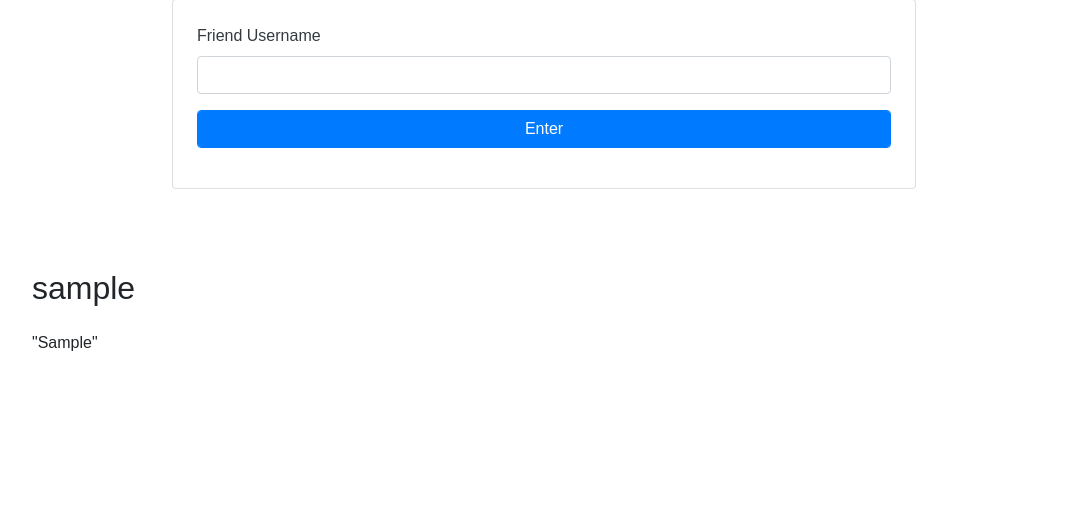
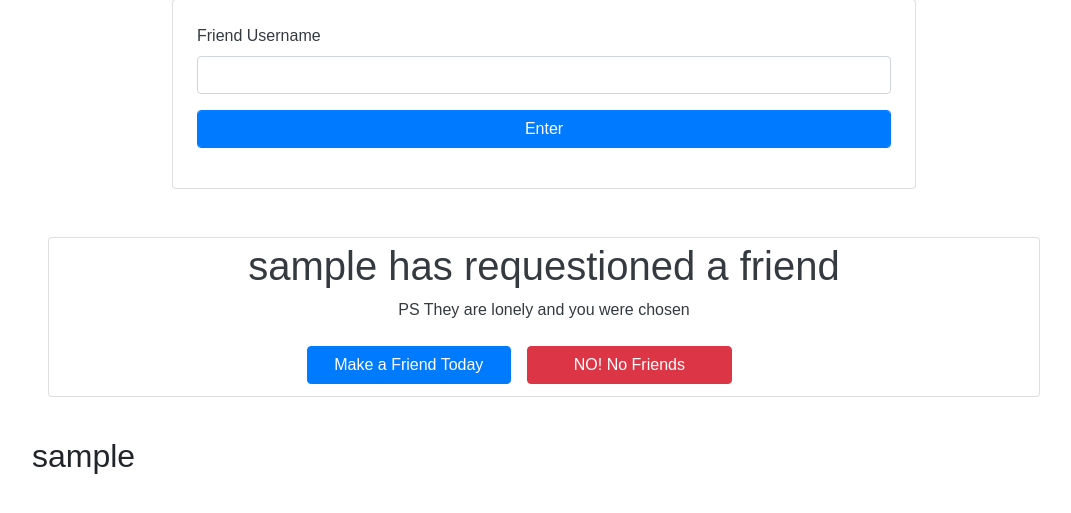
Before and after one commit to Corbanator/growtobeme, a CodeIgniter 4 app: template app/Views/friends.php in a window 1280 px wide. Shown: the part 183-696 px from the top of the page, without its empty margins (96-1167 px from the left). Run offline with PHP 8.4 and a stand-in for CodeIgniter, Linux system fonts and the light colour scheme; the template is opened without the code that fills it: most values are stand-ins (such as "Sample title", 1, 10 or a date in 2020); some libraries are stand-ins or nearby versions.

Commit message:
Visible friend requests

```diff
--- a/app/Views/friends.php
+++ b/app/Views/friends.php
@@ -24,7 +24,7 @@
     <?php if (count($scores) < 1) : ?>
         <div class="container text-center w-75">
             <svg xmlns="http://www.w3.org/2000/svg" width="32" height="32" fill="currentColor" class="bi bi-arrow-up-circle" viewBox="0 0 16 16">
-                <path fill-rule="evenodd" d="M1 8a7 7 0 1 0 14 0A7 7 0 0 0 1 8zm15 0A8 8 0 1 1 0 8a8 8 0 0 1 16 0zm-7.5 3.5a.5.5 0 0 1-1 0V5.707L5.354 7.854a.5.5 0 1 1-.708-.708l3-3a.5.5 0 0 1 .708 0l3 3a.5.5 0 0 1-.708.708L8.5 5.707V11.5z"/>
+                <path fill-rule="evenodd" d="M1 8a7 7 0 1 0 14 0A7 7 0 0 0 1 8zm15 0A8 8 0 1 1 0 8a8 8 0 0 1 16 0zm-7.5 3.5a.5.5 0 0 1-1 0V5.707L5.354 7.854a.5.5 0 1 1-.708-.708l3-3a.5.5 0 0 1 .708 0l3 3a.5.5 0 0 1-.708.708L8.5 5.707V11.5z" />
             </svg>
             <h2>Find Friends</h2>
         </div>
@@ -32,15 +32,12 @@
 <?php endif ?>
 
 
-<?php if (isset($pendingFreinds)) : ?>
- <p><?=json_encode($pendingFreinds) ?></p>
-<?php endif ?>
-
 <?= $this->endSection() ?>
 
 <?= $this->section('menu') ?>
+<link rel="stylesheet" href="style.css">
 <script src="scripts.js"></script>
-    <div style="mt-0">
+<div class="mt-0">
     <div class="card p-4 mt-2 mb-5 w-75" style="margin-right: auto; margin-left: auto;">
         <form>
             <div class="form-group">
@@ -56,4 +53,17 @@
         </div>
     </div>
 </div>
+
+<?php if (isset($pendingFreinds)) : ?>
+    <?php foreach ($pendingFreinds as $friend) : ?>
+        <div class="card text-center p-1 mb-2">
+            <h1><?= $friend["username"] ?> has requestioned a friend</h1>
+            <p>PS They are lonely and you were chosen</p>
+            <div class="row w-50" style="margin-right: auto; margin-left:auto;">
+                <button class="col-sm-5 btn btn-primary m-2" onclick="makeFriends()">Make a Friend Today</button>
+                <button class="col-sm-5 btn btn-danger m-2" onclick="removeListItem()">NO! No Friends</button>
+            </div>
+        </div>
+    <?php endforeach ?>
+<?php endif ?>
 <?= $this->endSection() ?>
--- a/public/scripts.js
+++ b/public/scripts.js
@@ -29,3 +29,7 @@ function sendFriendRequest(){
         statusDiv.replaceChild(card, statusDiv.childNodes[0]);
     });
 }
+
+function noFriends(){
+    removeListItem();
+}
```
Also changed, not shown: app/Controllers/Friends.php (+18 -5 lines), app/Models/FreindsModel.php (+8 -3 lines). Lines whose indentation alone changed are shown as unchanged.
